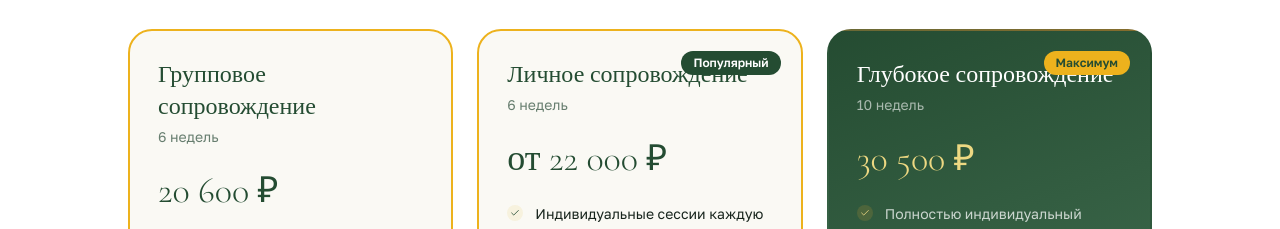
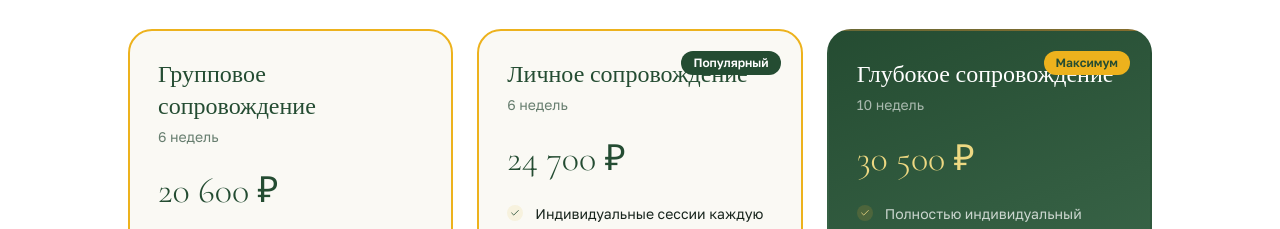
Before and after one commit to pr-poehali-dev/universal-prompt-site, a React (Vite) app: page / in a window 1280 px wide. Shown: the part 5060-5289 px from the top of the page. Built offline with nearby package versions, Linux system fonts and the light colour scheme.

Commit message:
feat: добавить личное сопровождение 6 недель

```diff
--- a/src/pages/Index.tsx
+++ b/src/pages/Index.tsx
@@ -63,7 +63,7 @@ const formats = [
   {
     name: "Личное сопровождение",
     duration: "6 недель",
-    price: "от 22 000 ₽",
+    price: "24 700 ₽",
     badge: "Популярный",
     features: [
       "Индивидуальные сессии каждую неделю",
```
